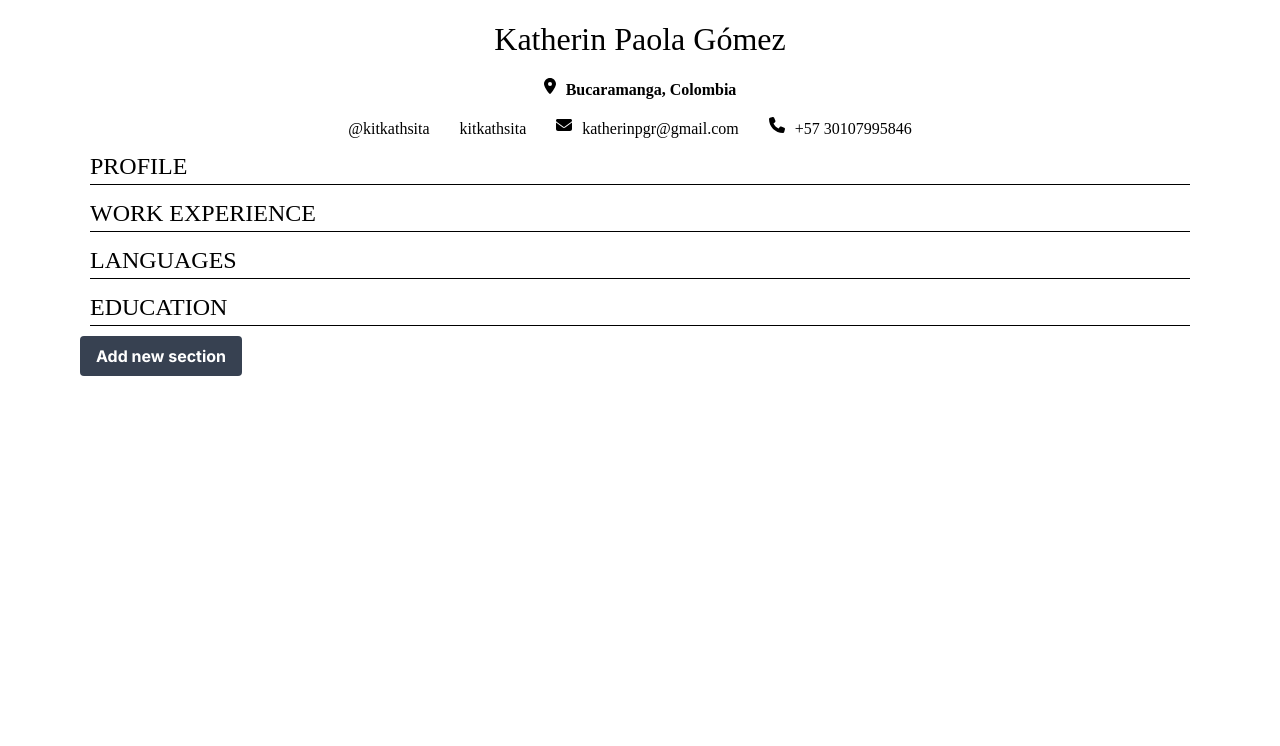
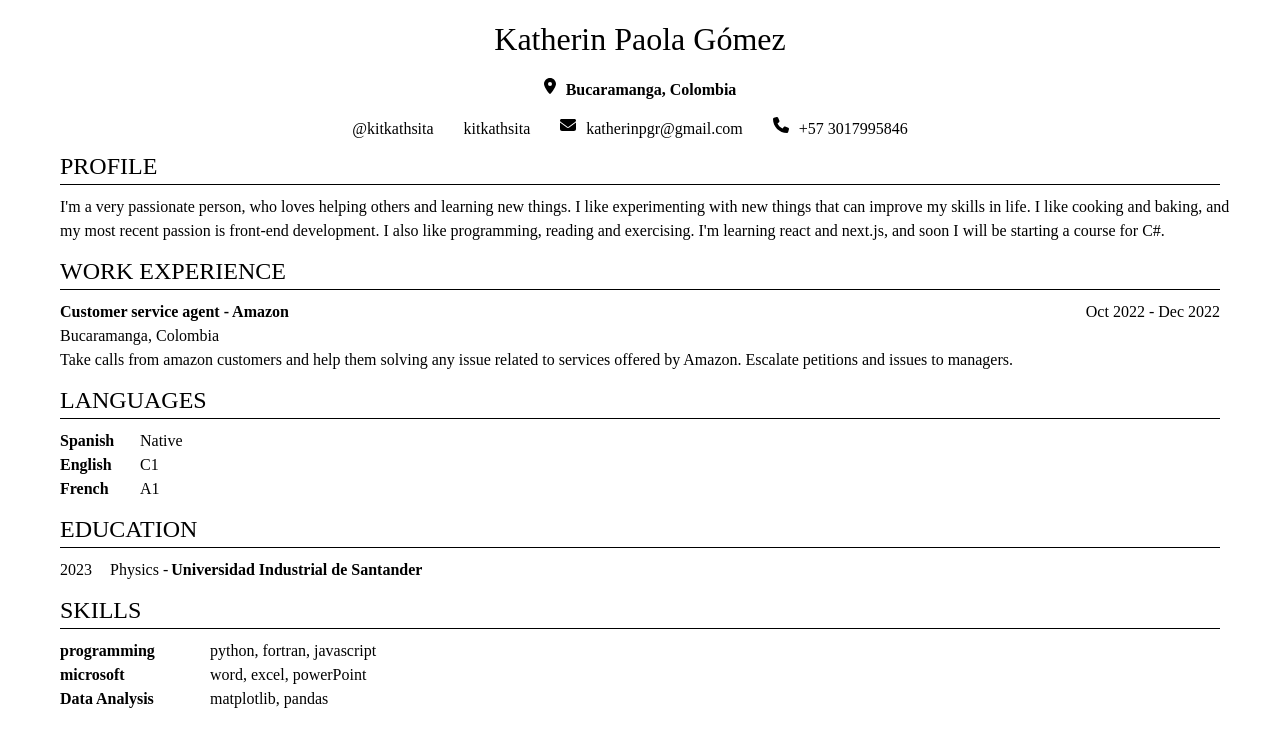
Before and after one commit to kitkathsita/CV-creation, a Next.js app: page / in a window 1280 px wide. Shown: the top 746 px of the page. Built offline with nearby package versions, Linux system fonts and the light colour scheme; a web font is replaced by a local one.

Commit message:
languages, skills and educaation sections were added

```diff
--- a/app/globals.css
+++ b/app/globals.css
@@ -9,7 +9,7 @@
 
 body {
   font-family: 'Computer Modern';
-  margin: 0 80px;
+  margin: 0 50px;
 }
 
 #name {
@@ -63,3 +63,61 @@ body {
   border-bottom: solid 1px;
   border-color: black;
 }
+
+.description {
+  font-size: 2vh;
+  font-family: 'Computer Modern';
+  margin-left: 10px;
+}
+
+.datePos {
+  font-size: 2vh;
+  font-family: 'Computer Modern';
+  margin: 10px;
+  margin-bottom: 0px;
+  display: flex;
+  justify-content: space-between;
+}
+
+.posEnter {
+  font-weight: bold;
+}
+
+.loc {
+  font-size: 2vh;
+  font-family: 'Computer Modern';
+  margin-left: 10px;
+}
+
+.idiom {
+  display: flex;
+  margin-left: 10px;
+  font-size: 2vh;
+  font-family: 'Computer Modern';
+}
+
+.language {
+  font-weight: bold;
+  width: 80px;
+}
+
+.addEducation, .groupin{
+  display: flex;
+  margin-left: 10px;
+  font-size: 2vh;
+  font-family: 'Computer Modern';
+}
+
+.year {
+  width: 50px;
+}
+
+.school {
+  font-weight: bold;
+  margin-left: 3px;
+}
+
+.group {
+  width: 150px;
+  font-weight: bold;
+}
--- a/app/page.js
+++ b/app/page.js
@@ -2,12 +2,77 @@
 import React, { useState } from 'react';
 import Header from '../components/Header';
 import Section from '../components/Section';
+import Description from '@/components/Description';
+import WorkExperience from '@/components/WorkExperience';
+import Languages from '@/components/Languages';
+import Education from '@/components/Education';
 import AddButton from '@/components/AddButton';
+import Skills from '@/components/Skills';
 import './globals.css';
 
 const sectionMock = ["PROFILE", 'WORK EXPERIENCE', 'LANGUAGES', 'EDUCATION'];
 
+const desc = "I'm a very passionate person, who loves helping others and learning new things. I like experimenting with new things that can improve my skills in life. I like cooking and baking, and my most recent passion is front-end development. I also like programming, reading and exercising. I'm learning react and next.js, and soon I will be starting a course for C\#."
+const jobDesc = "Take calls from amazon customers and help them solving any issue related to services offered by Amazon. Escalate petitions and issues to managers. "
+const languagesSpoken = [
+  {
+    language: 'Spanish',
+    level: 'Native'
+  },
+  {
+    language: 'English',
+    level: 'C1'
+  },
+  {
+    language: 'French',
+    level: 'A1'
+  }
+]
+
+const skills = [
+  {
+    group:'programming',
+    skill: 'python, fortran, javascript'
+  },
+  {
+    group:'microsoft',
+    skill: 'word, excel, powerPoint'
+  },
+  {
+    group:'Data Analysis',
+    skill: 'matplotlib, pandas'
+  }
+]
+
 export default function Home() {
+  let i = 0
+  let j = 0
+  return (
+    <>
+    <Header Name={'Katherin Paola Gómez'} Location={'Bucaramanga, Colombia'} github={'@kitkathsita'} linkedIn={'kitkathsita'} email={'katherinpgr@gmail.com'} cellphone={'+57 3017995846'}></Header>
+    <Section sectionName={'PROFILE'}></Section>
+    <Description profile={desc}></Description>
+    <Section sectionName={'WORK EXPERIENCE'}></Section>
+    <WorkExperience position={'Customer service agent'} enterprise={'Amazon'} period={'Oct 2022 - Dec 2022'} place={'Bucaramanga, Colombia'} jobDescription={jobDesc}></WorkExperience>
+    <Section sectionName={'LANGUAGES'}></Section>
+    {languagesSpoken.map(langua => {
+      i++;
+      return <Languages key={i} language={langua.language} level={langua.level}></Languages>
+    })
+    }
+    <Section sectionName={'EDUCATION'}></Section>
+    <Education year={'2023'} degree={'Physics'} school={'Universidad Industrial de Santander'}></Education>
+    <Section sectionName={'SKILLS'}></Section>
+    {skills.map(skill => {
+      j++
+      return <Skills key={j} group={skill.group} skills={skill.skill}></Skills>
+    })
+    }
+    </>
+  )
+}
+
+/* export default function Home() {
   let i = 0;
   const [sections, setSections] = useState(sectionMock);
 
@@ -33,4 +98,4 @@ export default function Home() {
       <AddButton clickFunction={addSection} />
     </>
   );
-}
+} */
```
